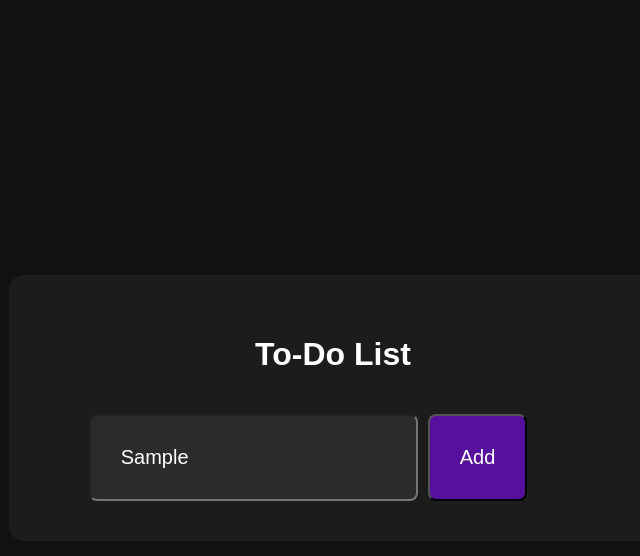
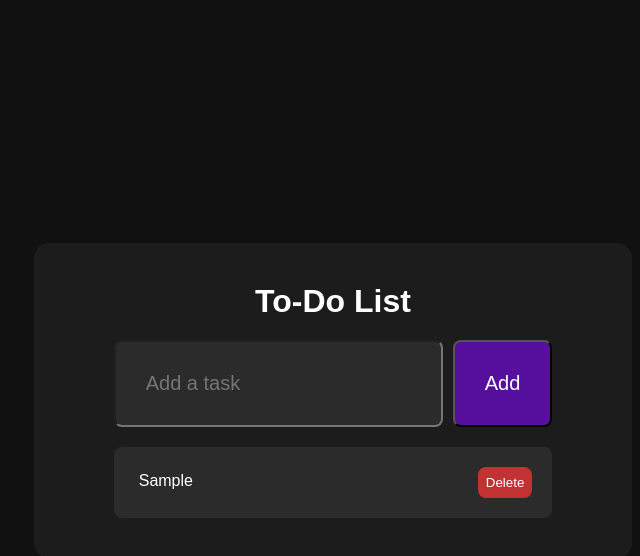
Before and after one commit to VibhavSimha/Mini-JS-Projects, a plain HTML site: page ToDoList/index.html in a window 1280 px wide. Both pictures are taken after typing "Sample" into the empty fields and a click on the button "Add". Shown: the whole page, without its empty margins (307-947 px from the left). Drawn offline with Linux system fonts and the light colour scheme.

Commit message:
add local storage, add task function

```diff
--- a/ToDoList/index.html
+++ b/ToDoList/index.html
@@ -6,16 +6,19 @@
     <meta name="viewport" content="width=device-width, initial-scale=1.0">
     <title>ToDoList</title>
     <link rel="stylesheet" href="style.css">
+    <script src="script.js" defer></script>
 </head>
 
 <body>
+
     <div class="container">
         <h1>To-Do List</h1>
         <div class="interact">
-            <input type="text" class="task" placeholder="Add a task">
-            <button class="add">Add</button>
-            <ul class="tasks"></ul>
+            <input type="text" class="task" id="todo-input" placeholder="Add a task">
+            <button class="add" id="add-task-btn">Add</button>
         </div>
+        <ul class="tasks" type="none" id="tasks">
+        </ul>
     </div>
 </body>
 
--- /dev/null
+++ b/ToDoList/script.js
@@ -0,0 +1,47 @@
+let todoInput=document.getElementById('todo-input');
+let addTaskBtn=document.getElementById('add-task-btn');
+let todoList=document.getElementById('tasks');
+
+let tasks=[];
+addTaskBtn.addEventListener(
+    'click', function(){
+        if(todoInput.value.trim()!==''){
+            const newTask={
+                id: Date.now(),
+                text: todoInput.value.trim(),
+                isCompleted: false
+            }
+            tasks.push(newTask);
+            saveTasks();
+            updateTodoList();
+            todoInput.value='';
+            console.log("array:",tasks);
+
+        }
+        else{
+            alert('Please enter a task');
+        }
+    }
+)
+function saveTasks(){
+    localStorage.setItem('tasks',JSON.stringify(tasks));
+
+}
+function updateTodoList(){
+    let tasksLocal = JSON.parse(localStorage.getItem('tasks')) || [];
+    while(todoList.firstChild)todoList.firstChild.remove();
+    for (const task of tasksLocal) {
+        let newListItem=document.createElement('li');
+        let newListPara=document.createElement('p');
+        newListPara.textContent=task.text;
+        let newListDelete=document.createElement('button');
+        newListDelete.textContent='Delete';
+        if(task.isCompleted)newListPara.style.textDecoration='line-through';
+        newListDelete.classList.add('deleteBtn');
+        newListItem.appendChild(newListPara);
+        newListItem.appendChild(newListDelete);
+        newListItem.classList.add('list')
+
+        todoList.appendChild(newListItem);
+    }
+}
--- a/ToDoList/style.css
+++ b/ToDoList/style.css
@@ -1,3 +1,8 @@
+*{
+    box-sizing: border-box;
+    margin: 0;
+    padding: 0;
+}
 body{
     background-color: #111111;
     display: flex;
@@ -8,7 +13,6 @@ body{
 }
 .container{
     display: flex;
-    align-items: center;
     justify-content: center;
     flex-direction: column;
     background-color: #1c1c1c;
@@ -22,19 +26,30 @@ body{
     display: flex;
     flex-direction: row;
     justify-content: center;
-    align-tracks: center;
+    align-items: center;
     gap: 10px;
     margin-top: 20px;
 }
 h1{
     display: flex;
     flex-direction: column;
+    align-items: center;
     color: white;
 }
 .tasks{
     display: flex;
-    flex-direction: row;
-
+    flex-direction: column;
+    justify-content: center;
+    margin-top: 10px;
+    gap: 10px;
+}
+li{
+    display: flex;
+    flex-direction: column;
+    background-color:#2b2b2b ;
+    border-radius: 10px;
+    padding: 20px;
+    color: white;
 }
 .task{
     display: flex;
@@ -57,3 +72,24 @@ h1{
 
     color: white
 }
+
+.deleteBtn{
+    background-color: rgb(194, 50, 50);
+    color: white;
+    border: none;
+    border-radius: 8px;
+    padding: 8px;
+}
+
+.list{
+    display: flex;
+    flex-direction: row;
+    justify-content: space-between;
+    margin-top: 10px;
+    gap: 10px;
+    border-radius: 8px;
+    background-color: #2b2b2b;
+}
+p{
+    padding: 5px;
+}
```
